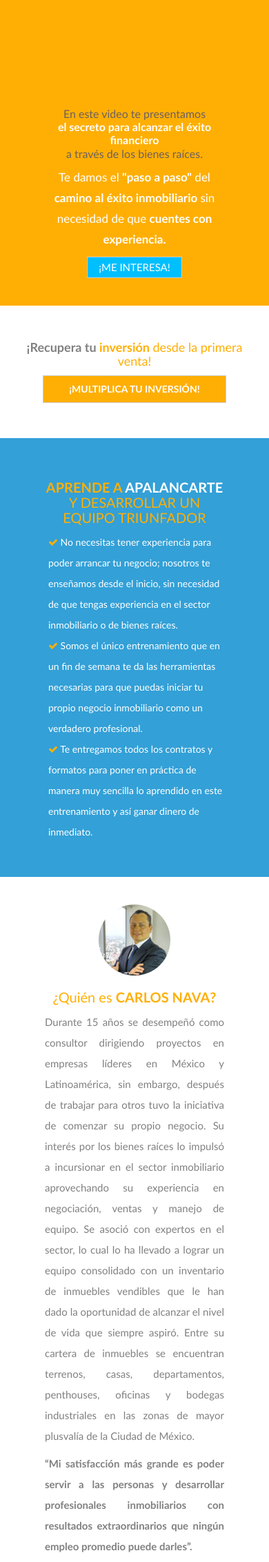
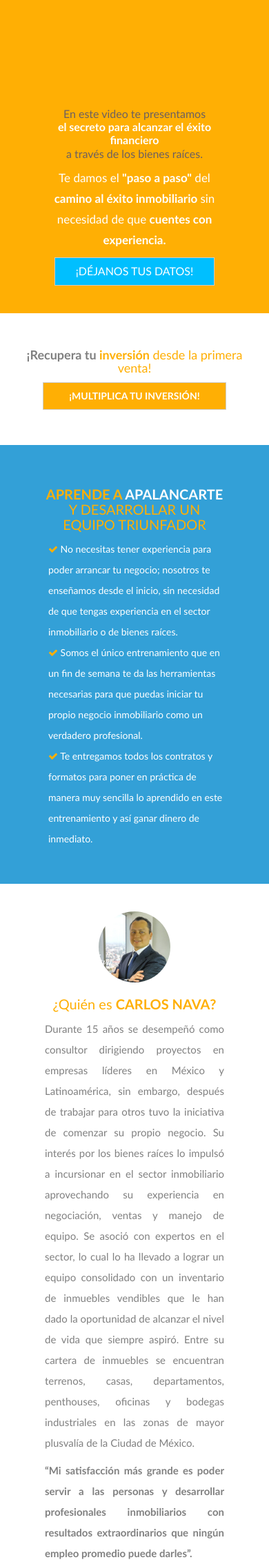
Before and after one commit to correangel/exitoInmobiliario, a PHP site: page / in a window 390 px wide. Shown: the part 857-3121 px from the top of the page at 69% size. Run offline with PHP 8.4, Linux system fonts and the light colour scheme; some libraries are stand-ins or nearby versions; grey boxes are pictures that could not be loaded.

Commit message:
ultimos cambios

```diff
--- a/css/exito.css
+++ b/css/exito.css
@@ -82,7 +82,7 @@
 .blueFont{color: #0089ce;}
 .blueSpan{font-weight: 600;}
 .whiteSpan{color: #ffffff;font-weight: 600;}
-.experienceFont{font-size: 25px;}
+.experienceFont{font-size: 25px;margin-top: 70px; }
 .trainingFont{color: #ffaf04;text-align: center;font-size: 25px;}
 .trainingSize{font-size: 17px;text-align: center;}
 .trainingStrong{font-weight: 600; font-size: 30px;text-align: center;display: block;}
@@ -112,12 +112,13 @@
 /*BOTÓN*/
 .greenButton{background-color: #a3db63; color: #FFFFFF; text-transform: uppercase; padding: 6px 73px; font-size: 24px; border-radius: 0; font-weight: 600; display: block; margin: 0 auto; }
 .greenButton:hover, .greenButtonDos:hover{background-color: #FFFFFF; color: #a3db63;}
-.blueButton{background-color: deepskyblue; color: #ffffff; font-size: 24px; padding: 8px 59px;border-radius: 0;margin-top: 20px;}
+.blueButton{background-color: deepskyblue; color: #ffffff; font-size: 24px; padding: 8px 30px;border-radius: 0;margin-top: 20px;margin:0 auto;display: block;}
 .blueButton:hover, .blueButtonDos:hover{color: deepskyblue;background-color: #ffffff;}
 .yellowButton{color: #ffffff; background-color: #FFAF04; font-size: 22px; font-weight: 600; border-radius: 0; padding: 9px 43px;}
 .yellowButton:hover{color: #FFAF04; background-color: #FFFFFF;}
 .greenButtonDos{background-color: #a3db63; color: #FFFFFF; text-transform: uppercase; padding: 6px 73px; font-size: 22px; border-radius: 0; font-weight: 600; display: block;margin: 0 auto;}
 .blueButtonDos{background-color: deepskyblue; color: white; font-size: 24px; padding: 8px 59px; border-radius: 0; padding-right: 24px; margin-top: 35px;}
+.blueButtonRepeat{background-color: deepskyblue; color: #ffffff; font-size: 24px; padding: 8px 30px;border-radius: 0;margin-top: 20px;display: none;}
 
 /*FOOTER*/
 footer{background-color: deepskyblue;color: #FFFFFF;padding: 30px 40px;}
@@ -231,8 +232,8 @@
 .greenButton {margin: 0 auto; }
 iframe.videoYoutube {height: 237px; width: 74%; display: block; margin: 0 auto; }
 .blackFont {margin-top: 15px; }
-.experienceFont {text-align: center; }
-.blueButton {margin: 0px auto; display: block; }
+.experienceFont {text-align: center;margin-top: 0px;}
+.blueButton {display: none; }
 .yellowButton {margin-left: 0px; margin: 0 auto; display: block; }
 #tituloConocimientos img {display: none; }
 #tituloConocimientos {padding-bottom: 50px; }
@@ -252,6 +253,8 @@
 .navbar-brand>img {height: 41px; }
 .sliderForm {height: 490px; }
 #negative, #negativeUno {margin-top: -90px; }
+.blueButtonRepeat {display: block; margin: 0 auto;font-size: 20px;}
+footer {padding: 15px 27px; }
 }
 
 @media(max-width: 600px){
@@ -300,6 +303,7 @@
 	footer {padding: 6px 10px; }
 	li.whiteFont {margin-left: -35px; }
 	.banPaypal {margin-top: -2px !important; margin-left: -18px; width: 95px; }
+	.blueButtonRepeat {font-size: 16px;}
 }
 
 @media(max-width: 320px){
--- a/cuestionario/respuesta.php
+++ b/cuestionario/respuesta.php
@@ -89,7 +89,7 @@
             <div class="col-md-7">
 
                     <h2 class="text-left"><b style= "text-transform: uppercase;">  <?php echo $nomm ?></b>, GRACIAS POR <b>TU INTERÉS</b></h2>
-                    <p class="textResponse">Proporciónanos los siguientes datos para sugerirte una membresía a tu medida:</p>
+                    <p class="textResponse">Si estás interesado en aprender a comercializar inmuebles, déjanos tus datos:</p>
 
                     <form  id="cuestion"  class="infoForm row">
                     <div class="col-xs-12">
--- a/index.html
+++ b/index.html
@@ -123,10 +123,13 @@
         <div class="col-sm-6">
           <iframe src="https://www.youtube.com/embed/V6WqkGWwOJI" frameborder="0" allowfullscreen class="videoYoutube"></iframe>
           <p class="blackFont">En este video te presentamos <span class="blackFontSpan"><br>el secreto para alcanzar el éxito financiero</span><br> a través de los bienes raíces.</p>
+          <div class="col-sm-12">
+            <button type="submit" class="btn btn-default blueButton">¡DÉJANOS TUS DATOS!</button>
+          </div>
         </div>
         <div class="col-sm-6">
         	<p class="experienceFont">Te damos el <span class="whiteSpan">"paso a paso"</span> del <span class="whiteSpan">camino al éxito inmobiliario </span>sin necesidad de que <span class="whiteSpan">cuentes con experiencia.</span></p>
-        	<button type="submit" class="btn btn-default blueButton">¡ME INTERESA!</button>
+          <button type="submit" class="btn btn-default blueButtonRepeat">¡DÉJANOS TUS DATOS!</button>
         </div>
       </div>
     </div>
@@ -226,7 +229,7 @@
         <!-- PayPal Logo --><table border="0" cellpadding="10" cellspacing="0" align="left"><tr><td align="left"></td></tr><tr><td align="left"><a href="#" onclick="javascript:window.open('https://www.paypal.com/mx/cgi-bin/webscr?cmd=xpt/Marketing/general/WIPaypal-outside','WIPaypal','toolbar=no, location=no, directories=no, status=no, menubar=no, scrollbars=yes, resizable=yes, width=700, height=600');"><img class="banPaypal" src="https://www.paypal.com/es_XC/Marketing/i/banner/paypal_visa_mastercard_amex_debit_new.png" border="0" alt="Comprador local"></a></td></tr></table><!-- PayPal Logo -->
       </div>
         <div class="col-xs-4 text-right">
-          <strong class="transformar"><a href="#">Aviso de privacidad</a></strong>
+          <strong class="transformar"><a target="#blank" href="PoliticadePrivacidad.pdf">Aviso de privacidad</a></strong>
         </div>
         <div class="col-xs-4 text-left">
           Powered by <strong class="transformar"><a target="#blank" href="http://concepthaus.mx/">CONCEPT HAUS</a></strong>
@@ -240,6 +243,8 @@
     <script src="js/jquery.scrollTo.js"></script>
 
      <script src="https://cdnjs.cloudflare.com/ajax/libs/sweetalert/1.1.3/sweetalert.min.js"></script>
+
+
 
     <script>
 		$('#Inscribete').click(function() {
@@ -266,6 +271,9 @@
 		$('.blueButtonDos').click(function() {
 				$('body').scrollTo('.blueBg', 800);
 		});
+    $('.blueButtonRepeat').click(function() {
+        $('body').scrollTo('#tituloContacto', 800);
+    });
 
 
       $(window).on("scroll", function() {
--- a/temario/respuesta2.php
+++ b/temario/respuesta2.php
@@ -194,6 +194,7 @@
     		<div class="col-sm-12">
     		<h5>Ó puedes depositar en el siguiente numero de cuenta:</h5>
     			<p>
+	    			Titular de la cuenta: Carlos Miguel Nava González<br>
     				Banco: Bancomer<br>
 					No de cuenta: 165007348<br>
 					Cuenta Clabe: 01218000165007348 8
```
Also changed, not shown: 1 other file.
